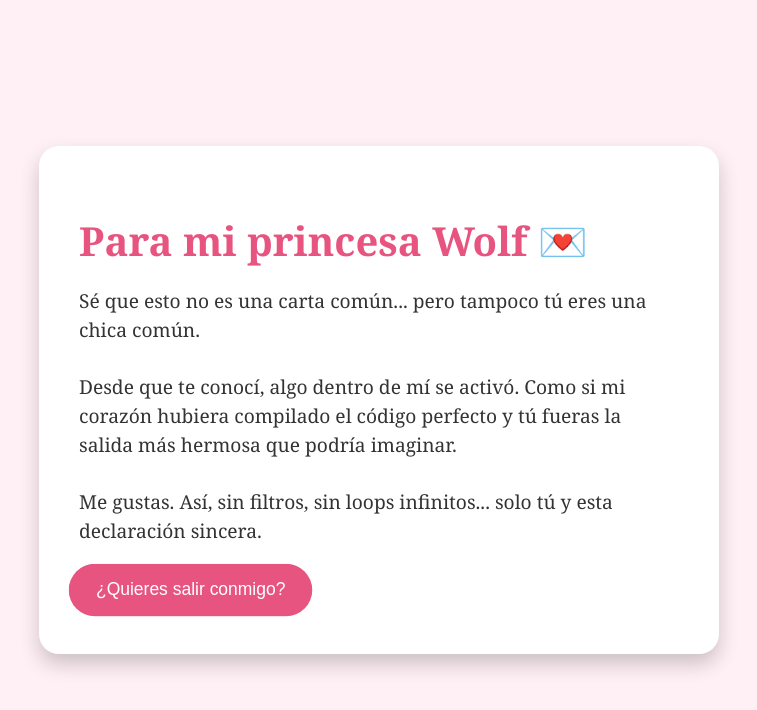
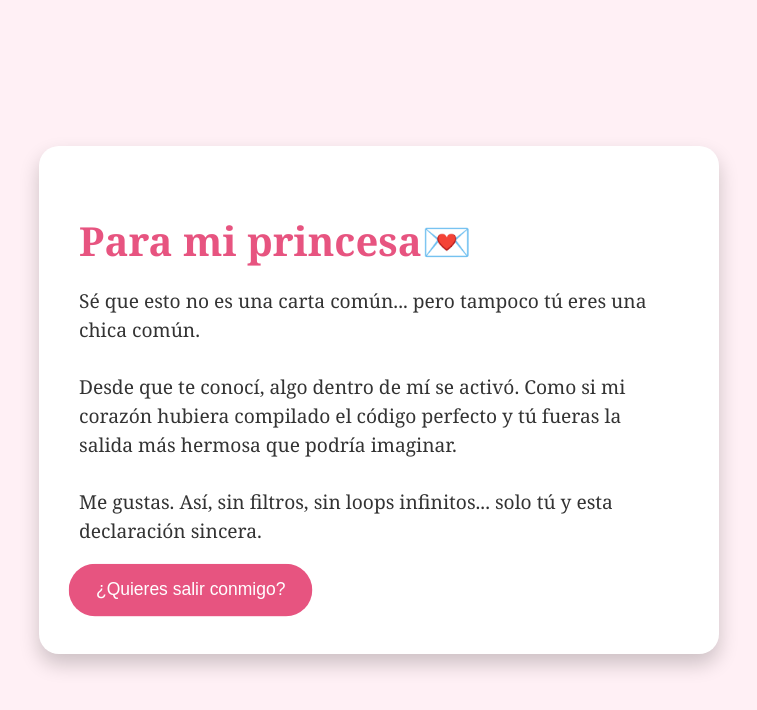
Before and after one commit to Insophnic/I_LOVE_U, a plain HTML site: page index.html in a window 1280 px wide. Shown: the whole page, without its empty margins (261-1018 px from the left). Drawn offline with Linux system fonts and the light colour scheme.

Commit message:
Letter for u love

```diff
--- a/index.html
+++ b/index.html
@@ -74,7 +74,7 @@
 </head>
 <body>
   <div class="carta">
-    <h1>Para mi princesa Wolf 💌</h1>
+    <h1>Para mi princesa💌</h1>
     <p>
       Sé que esto no es una carta común... pero tampoco tú eres una chica común.<br><br>
       Desde que te conocí, algo dentro de mí se activó. Como si mi corazón hubiera compilado el código perfecto y tú fueras la salida más hermosa que podría imaginar.<br><br>
```
